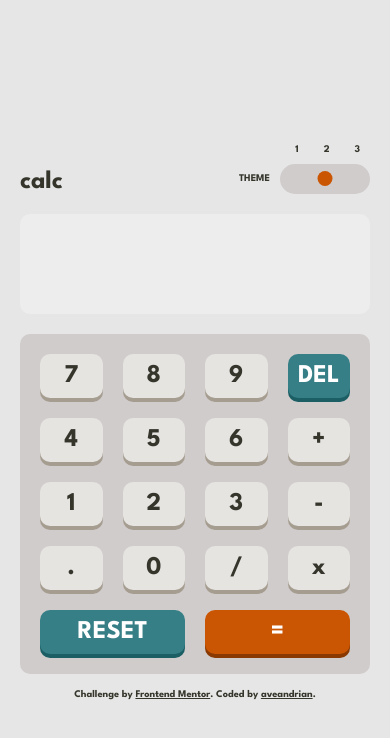
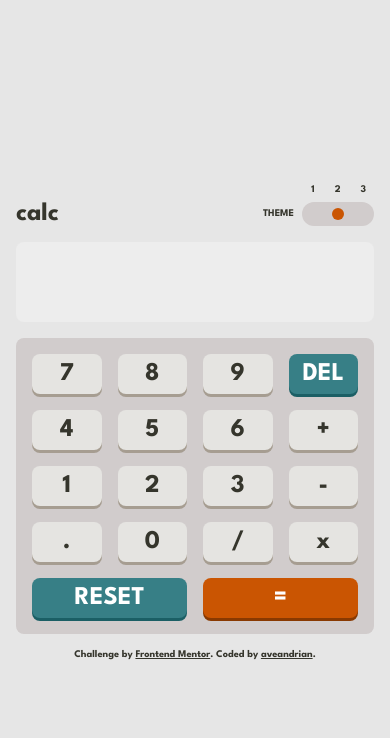
Before and after one commit to aveandrian/calculator-app-react, a React (Vite) app: page / in a window 390 px wide. Shown: the top 738 px of the page. Built offline with nearby package versions, Linux system fonts and the light colour scheme.

Commit message:
style: absolute values to relative

```diff
--- a/src/App.css
+++ b/src/App.css
@@ -115,10 +115,10 @@ main {
 .main-wrapper {
   display: flex;
   flex-direction: column;
-  gap: 20px;
+  gap: 1.25rem;
   width: 100%;
   height: fit-content;
-  max-width: 500px;
+  max-width: 31.25rem;
 }
 
 .header {
@@ -135,20 +135,20 @@ main {
 .theme-choose-container {
   display: flex;
   align-items: flex-end;
-  gap: 20px;
+  gap: 1.25rem;
 }
 
 .theme-choose-wrapper {
   display: flex;
   flex-direction: column;
-  gap: 10px;
+  gap: 0.625rem;
 }
 
 .theme-choose-numbers {
   display: flex;
   justify-content: flex-end;
-  gap: 25px;
-  padding-inline: 10px;
+  gap: 1.563rem;
+  padding-inline: 0.625rem;
 }
 
 .theme-choose-numbers-item {
@@ -158,7 +158,7 @@ main {
 .theme-choose-slider-wrapper {
    display: flex;
    align-items: center;
-   gap: 10px
+   gap: 0.625rem
 }
 
 .theme-selector-title {
@@ -170,17 +170,17 @@ main {
   background: var(--toggle-background);
   display: flex;
   align-items: center;
-  width: 90px;
-  height: 30px;
-  padding: 5px;
-  border-radius: 30px;
+  width: 5.625rem;
+  height: 1.875rem;
+  padding: 0.313rem;
+  border-radius: 1.875rem;
 }
 
 .slider-circle {
   position: relative;
   transition: 0.3s ease-in-out;
-  height: 15px;
-  width: 15px;
+  height: 0.938rem;
+  width: 0.938rem;
   border-radius: 50%;
   background: var(--toggle);
 }
@@ -190,14 +190,14 @@ main {
 }
 
 .result {
-  height: 100px;
+  height: 6.25rem;
   width: 100%;
   background-color: var(--screen-background);
-  border-radius: 10px;
+  border-radius: 0.625rem;
   display: flex;
   align-items: center;
   justify-content: flex-end;
-  padding-right: 50px;
+  padding-right: 3.125rem;
   overflow: hidden;
 }
 
@@ -208,10 +208,10 @@ main {
 
 .calc-grid {
   background: var(--keypad-background);
-  border-radius: 10px;
-  padding: 20px;
+  border-radius: 0.625rem;
+  padding: 1.25rem;
   display: grid;
-  gap: 20px;
+  gap: 1.25rem;
   grid-template-columns: repeat(4, 1fr)
 }
 
@@ -229,8 +229,8 @@ main {
   display: flex;
   align-items: center;
   justify-content: center;
-  padding-block: 20px;
-  border-radius: 10px;
+  padding-block: 1.25rem;
+  border-radius: 0.625rem;
   position: relative;
   color: var(--text-color);
 }
@@ -239,11 +239,11 @@ main {
   z-index: -1;
   content: "";
   position: absolute;
-  bottom: -4px;
+  bottom: -0.25rem;
   left: 0;
   width: 100%;
   height: 100%;
-  border-radius: 10px;
+  border-radius: 0.625rem;
   background: var(--key-primary-shadow);
 }
 
@@ -297,14 +297,14 @@ main {
   color: var(--title-color)
 }
 
-@media screen and (max-width: 550px) {
+@media screen and (max-width: 34.375rem) {
   * {
     font-size: 0.8rem;
   }
   main {
-    padding: 20px;
+    padding: 1.25rem;
   }
   .calc-item-text {
-    padding-block: 10px;
+    padding-block: 0.625rem;
   }
 }
```
